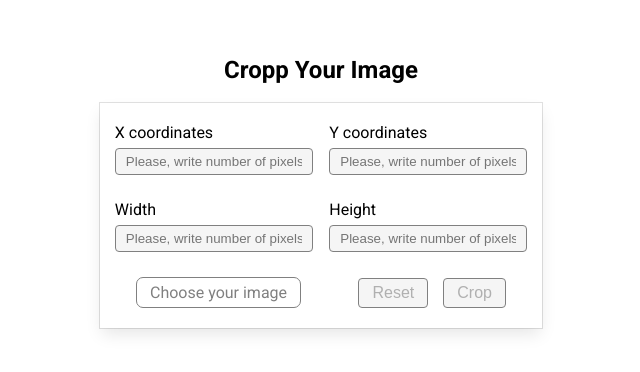
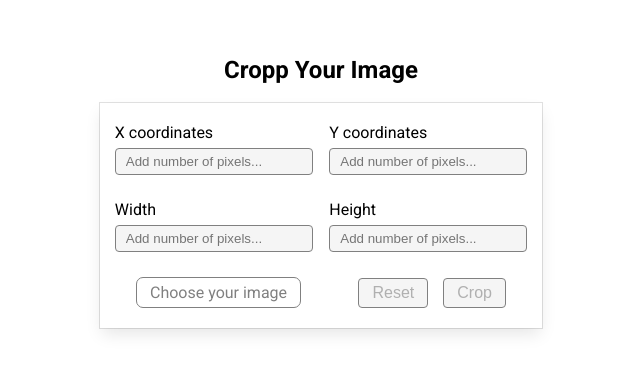
Before and after one commit to LiubomyrFedoryshyn/cropper, a Next.js app: page / in a window 1280 px wide. Shown: the part 218-590 px from the top of the page, without its empty margins (319-959 px from the left). Built offline with nearby package versions, Linux system fonts and the light colour scheme.

Commit message:
Changed pleceholders

```diff
--- a/components/imageForm.js
+++ b/components/imageForm.js
@@ -56,7 +56,7 @@ export default function ImageForm() {
               <p>X coordinates</p>
             </label>
             <input
-              placeholder={'Please, write number of pixels'}
+              placeholder={'Add number of pixels...'}
               type="text"
               id={'x'}
               name="x"
@@ -75,7 +75,7 @@ export default function ImageForm() {
               <p>Y coordinates</p>
             </label>
             <input
-              placeholder={'Please, write number of pixels'}
+              placeholder={'Add number of pixels...'}
               type="text"
               id={'y'}
               name="y"
@@ -96,7 +96,7 @@ export default function ImageForm() {
               <p>Width</p>
             </label>
             <input
-              placeholder={'Please, write number of pixels'}
+              placeholder={'Add number of pixels...'}
               type="text"
               id={'width'}
               name="width"
@@ -115,7 +115,7 @@ export default function ImageForm() {
               <p>Height</p>
             </label>
             <input
-              placeholder={'Please, write number of pixels'}
+              placeholder={'Add number of pixels...'}
               type="text"
               id={'height'}
               name="height"
```
